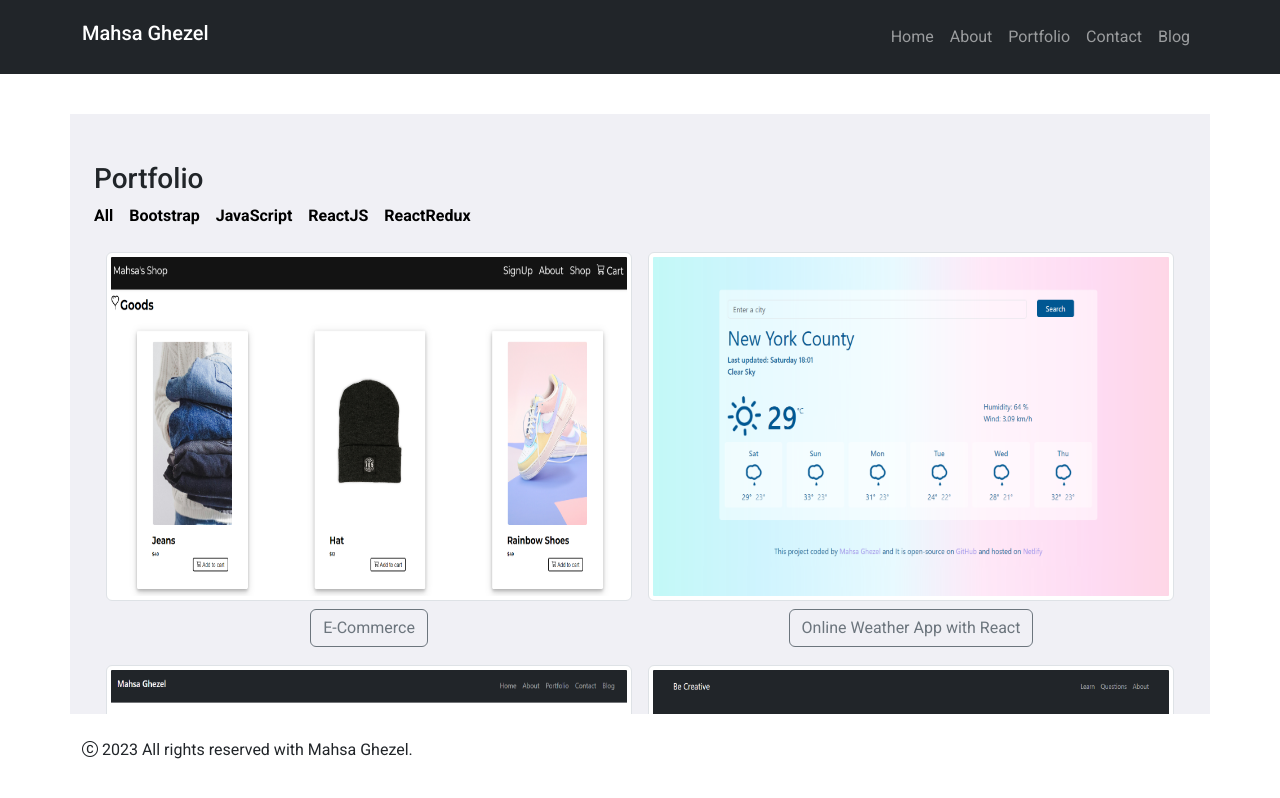
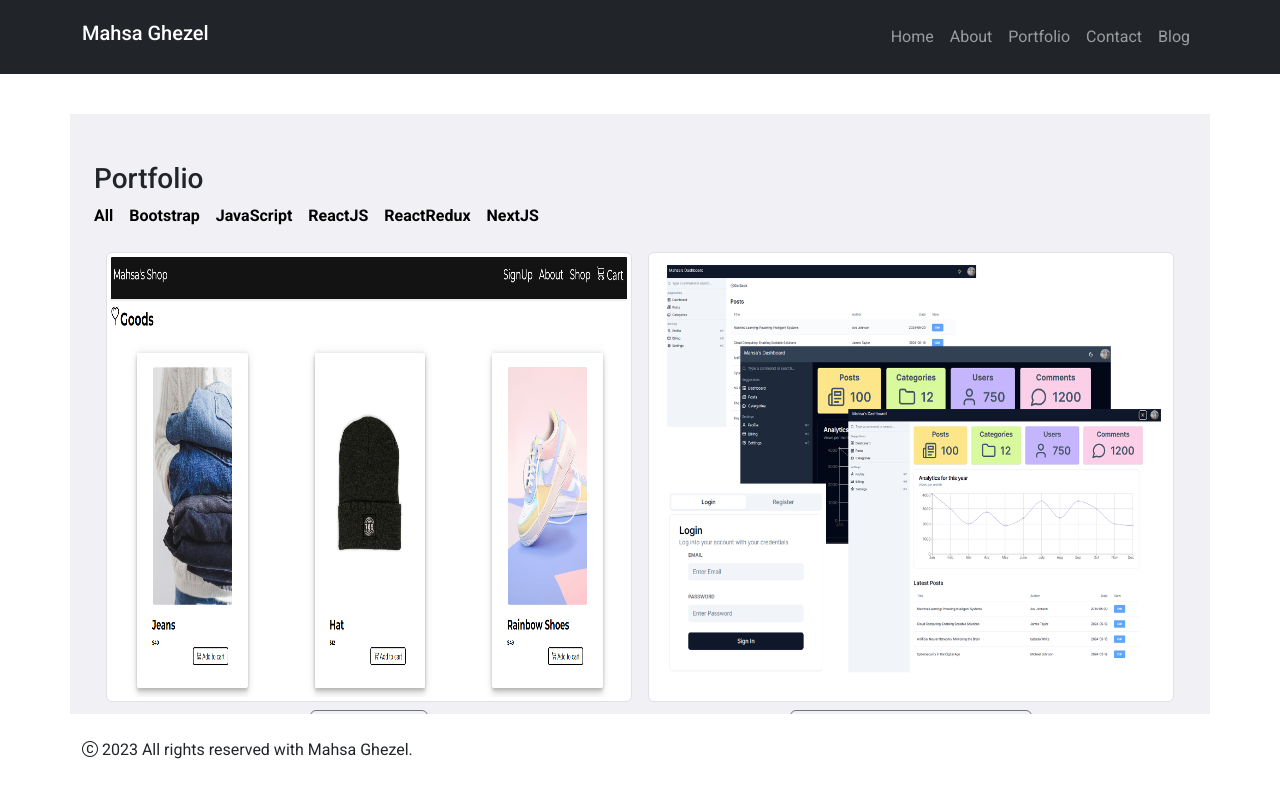
Before and after one commit to ghezel1995/ghezel1995.github.io, a React (Create React App) app: page /portfolio in a window 1280 px wide. Built offline with nearby package versions, Linux system fonts and the light colour scheme.

Commit message:
Added the Admin Dashboard web page

```diff
--- a/src/Helper/Imgs.js
+++ b/src/Helper/Imgs.js
@@ -8,20 +8,27 @@ const ImgData = [
   },
   {
     id: 2,
+    url: 'https://github.com/ghezel1995/admin-dashboard',
+    title: 'Admin Dashboard with NextJS',
+    imgUrl: require('../asset/admin.png'),
+    type: 'NextJS',
+  },
+  {
+    id: 3,
     url: 'https://finalweatherproject.netlify.app/',
     title: 'Online Weather App with React',
     imgUrl: require('../asset/weather-react.png'),
     type: 'ReactJS',
   },
   {
-    id: 3,
+    id: 4,
     url: 'https://github.com/ghezel1995/ghezel1995.github.io',
     title: 'My Personal Portfolio GitHub',
     imgUrl: require('../asset/personal.png'),
     type: 'ReactJS',
   },
   {
-    id: 4,
+    id: 5,
     url: 'https://becreativewithmahsa.netlify.app/',
     title: 'How to be Creative',
     imgUrl: require('../asset/02.PNG'),
@@ -29,7 +36,7 @@ const ImgData = [
   },
 
   {
-    id: 5,
+    id: 6,
     url: 'https://github.com/ghezel1995/todolist',
     title: 'To-Do List - on GitHub',
     imgUrl: require('../asset/todolist.png'),
@@ -37,21 +44,21 @@ const ImgData = [
   },
 
   {
-    id: 6,
+    id: 7,
     url: 'https://newslettersignupform.netlify.app/',
     title: 'Newsletter Signup Form',
     imgUrl: require('../asset/newsletter.png'),
     type: 'JavaScript',
   },
   {
-    id: 7,
+    id: 8,
     url: 'https://weatherwithvanillajs.netlify.app/',
     title: 'Online Weather App - vanillaJS',
     imgUrl: require('../asset/vanillaweather.png'),
     type: 'JavaScript',
   },
   {
-    id: 8,
+    id: 9,
     url: 'https://mahsaghezel.netlify.app/',
     title: 'Portfolio - Bootstrap',
     imgUrl: require('../asset/bootstrapPortfolio.png'),
--- a/src/Helper/TypeFilter.js
+++ b/src/Helper/TypeFilter.js
@@ -47,6 +47,13 @@ function TypeFilter({ setActive, active, setFiltered, ImgData }) {
         >
           ReactRedux
         </button>
+        <button
+          id='filter-btn'
+          className={active === 'NextJS' ? 'active' : ''}
+          onClick={() => setActive('NextJS')}
+        >
+          NextJS
+        </button>
       </div>
     </>
   );
```
Also changed, not shown: src/asset/admin.png (added), 21 other files (tests, documents, lock files or other folders).
